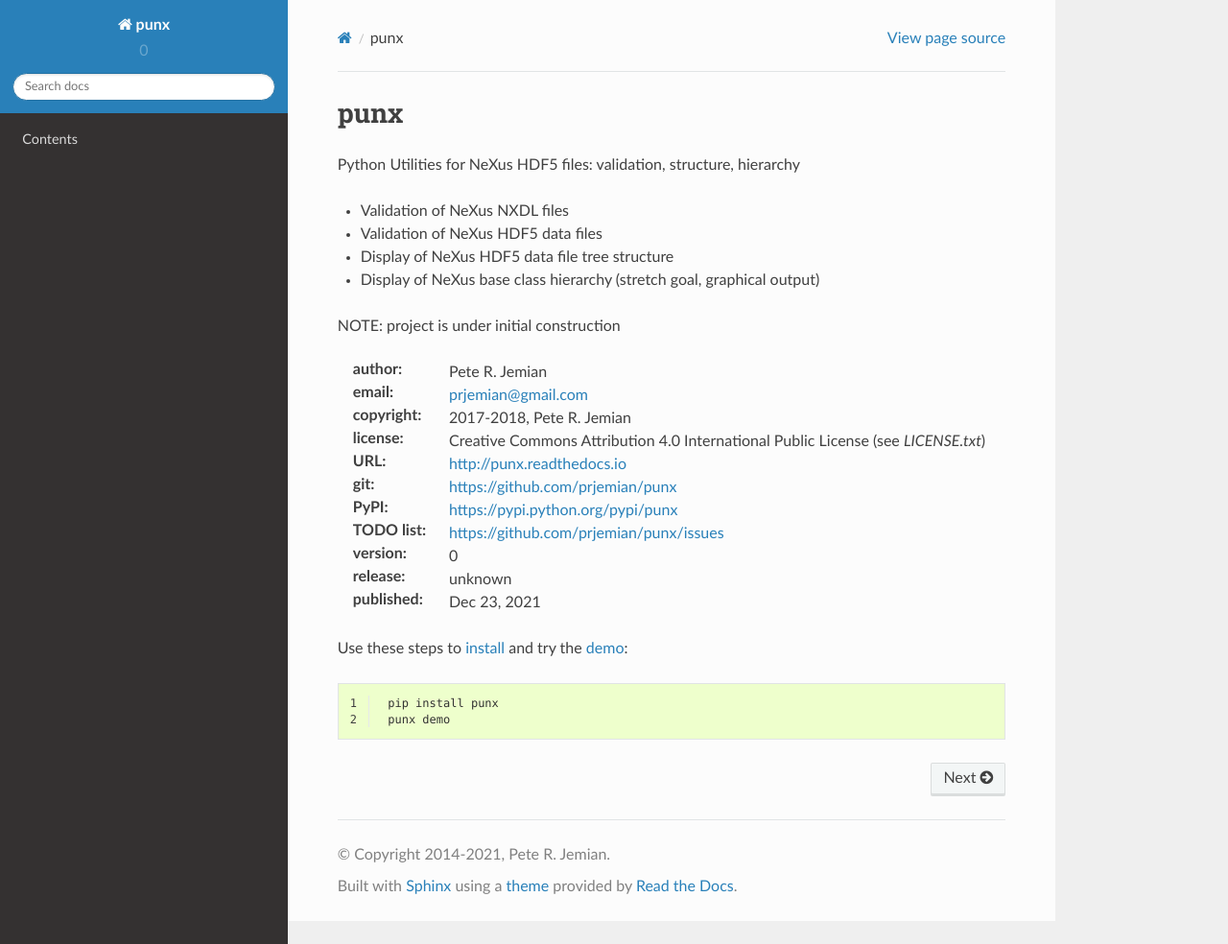
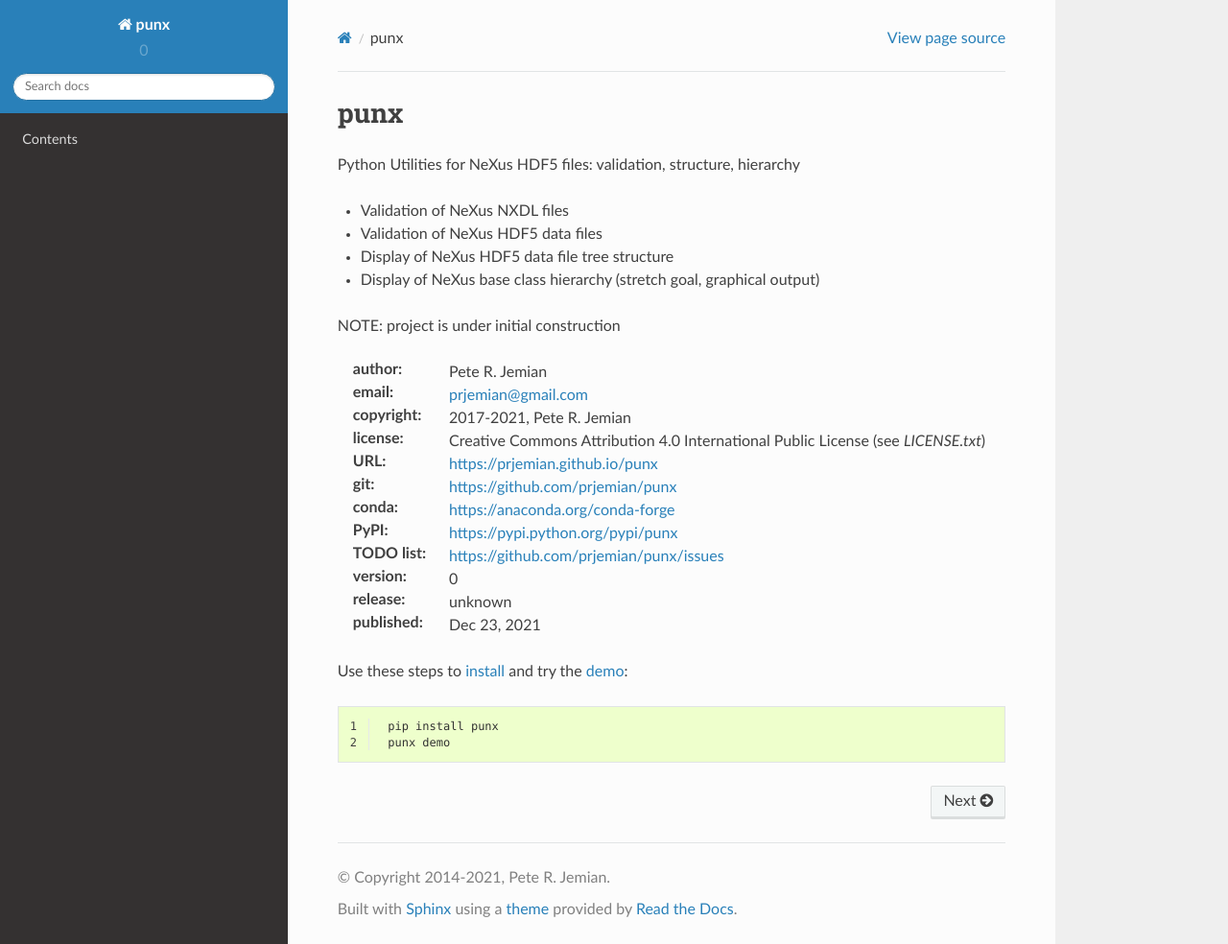
Before and after one commit to prjemian/punx, a Sphinx documentation site: the page built from docs/source/index.rst, in a window 1280 px wide and 984 px high. Shown: the whole window at 96% size. Built offline with Sphinx 7.4.7 and the Read the Docs theme 2.0.0, drawn with Linux system fonts in a browser that asks for light colours.

Commit message:
DOC #175 URL

```diff
--- a/CHANGES.rst
+++ b/CHANGES.rst
@@ -12,7 +12,7 @@
 Development
 ***********
 
-:0.2.6: 2021--tba -- drop support for python<3.6
+:0.2.6: 2021-12-22 -- drop support for python<3.6
 :0.2.5: 2020-06-29 -- bug fix and up to date
 :0.2.0: 2018-07-02 -- first tag after major refactor (#72, #105)
 :0.1.9: 2017-07-09 -- last tag before major refactor (#72), no changes here since 2017-03-31
--- a/docs/source/index.rst
+++ b/docs/source/index.rst
@@ -13,10 +13,11 @@
 
 :author:    Pete R. Jemian
 :email:     prjemian@gmail.com
-:copyright: 2017-2018, Pete R. Jemian
+:copyright: 2017-2021, Pete R. Jemian
 :license:   Creative Commons Attribution 4.0 International Public License (see *LICENSE.txt*)
-:URL:       http://punx.readthedocs.io
+:URL:       https://prjemian.github.io/punx
 :git:       https://github.com/prjemian/punx
+:conda:     https://anaconda.org/conda-forge
 :PyPI:      https://pypi.python.org/pypi/punx
 :TODO list: https://github.com/prjemian/punx/issues
 
--- a/docs/source/overview.rst
+++ b/docs/source/overview.rst
@@ -14,8 +14,8 @@
    usage: punx [-h] [-v]
                {configuration,demonstrate,structure,tree,update,validate} ...
 
-   Python Utilities for NeXus HDF5 files version: 0.2.0+9.g31fd4b4.dirty URL:
-   http://punx.readthedocs.io
+   Python Utilities for NeXus HDF5 files version: 0.2.6 URL:
+   https://prjemian.github.io/punx
 
    optional arguments:
      -h, --help            show this help message and exit
--- a/punx/__init__.py
+++ b/punx/__init__.py
@@ -44,7 +44,7 @@
 __description__ = "Python Utilities for NeXus"
 __author_name__ = __author__
 __author_email__ = __email__
-__url__ = u"http://punx.readthedocs.io"
+__url__ = u"https://prjemian.github.io/punx"
 __download_url__ = u"https://github.com/prjemian/punx/archive/master.zip"
 __keywords__ = ["NeXus", "HDF5"]
 
```
Also changed, not shown: README.md (+2 -2 lines), 1 other file.
